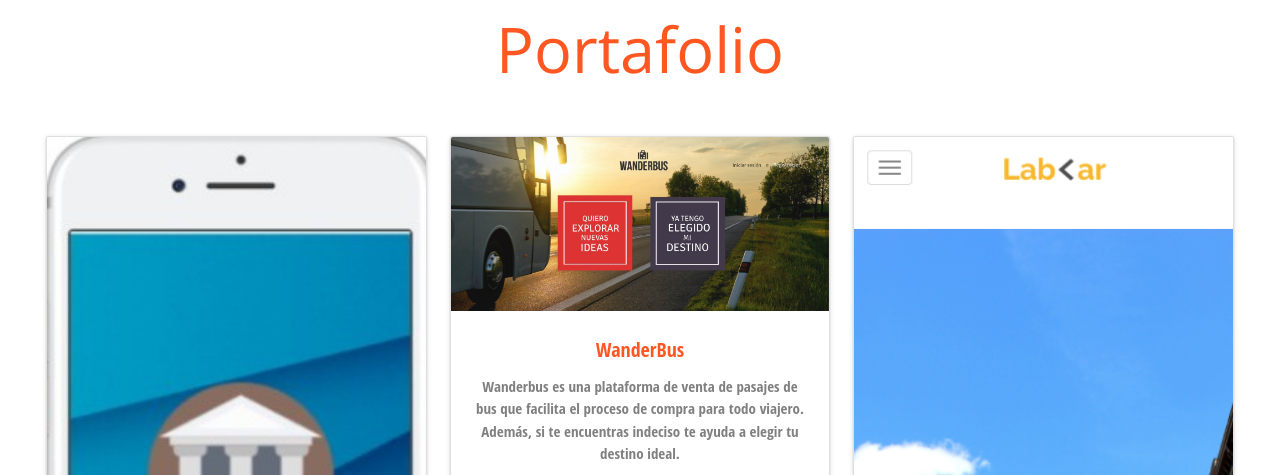
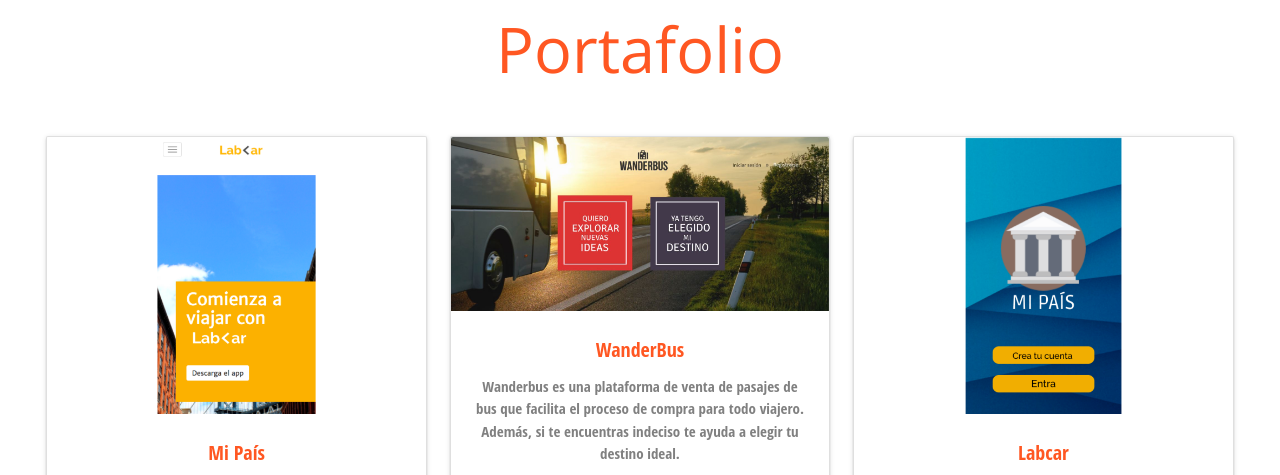
Before and after one commit to Angelicavc21/portafolio-3, a plain HTML site: page index.html in a window 1280 px wide. Shown: the part 2380-2855 px from the top of the page. Drawn offline with nearby package versions, Linux system fonts and the light colour scheme.

Commit message:
modificando contenido

```diff
--- a/index.html
+++ b/index.html
@@ -8,7 +8,7 @@
   <meta name="description" content="">
   <meta name="author" content="">
 
-  <title>UX designer</title>
+  <title>UX designer Angelica Villalobos</title>
   <link href="vendors/bootstrap/css/bootstrap.min.css" rel="stylesheet">
   <link href="vendors/font-awesome/css/font-awesome.min.css" rel="stylesheet" type="text/css">
   <link href='https://fonts.googleapis.com/css?family=Open+Sans:300italic,400italic,600italic,700italic,800italic,400,300,600,700,800' rel='stylesheet' type='text/css'>
@@ -20,7 +20,6 @@
   <link rel="stylesheet" href="css/main.css">
 
 </head>
-
 <body id="page-top">
 
 <!-- Nav -->
@@ -87,7 +86,7 @@
   <div class="container">
     <div class="row">
       <div class="col-lg-12 text-center">
-        <h2 class="section-heading">SKILS</h2>
+        <h2 class="section-heading">SKILLS</h2>
         <hr class="my-4">
       </div>
     </div>
@@ -143,7 +142,7 @@
         <div class="col s12 m4 l4">
             <div class="card project animated  slideInUp">
                 <div class="card-image">
-                    <img src="assets/img/mipais.jpeg" class="responsive-img" alt="project-hack">
+                    <img src="assets/img/1.png" class="responsive-img" alt="project-hack">
                 </div>
                 <div class="card-content">
                     <p class="description-project">
@@ -202,7 +201,7 @@
         <div class="col s12 m4 l4">
             <div class="card project animated  slideInUp">
                 <div class="card-image">
-                    <img src="assets/img/labcar.png" class="resposive-img" alt="labcar">
+                    <img src="assets/img/2.png" class="resposive-img" alt="labcar">
                 </div>
                 <div class="card-content">
                     <p class="description-project">
```
Also changed, not shown: assets/img/1.png (added), assets/img/2.png (added), assets/img/Desktop HD (1).png (added), assets/img/labcar.png (deleted), assets/img/mipais.jpeg (deleted), 1 other file.
